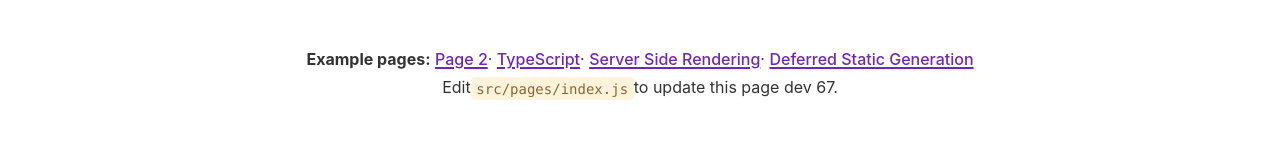
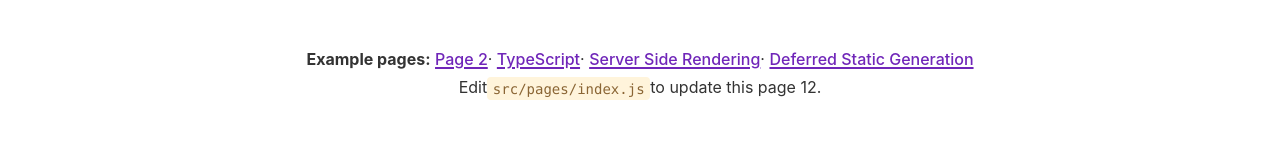
Before and after one commit to Hariharan148/test-proj, a Gatsby site: page / in a window 1280 px wide. Shown: the part 209-360 px from the top of the page. Built offline with nearby package versions, Linux system fonts and the light colour scheme; Gatsby itself is replaced by a stand-in of ours.

Commit message:
Update index.js

```diff
--- a/src/pages/index.js
+++ b/src/pages/index.js
@@ -260,7 +260,7 @@ const IndexPage = () => (
                 Edit
                 <code>src/pages/index.js</code>
 
-                to update this page dev 67.
+                to update this page 12.
 
             </p>
         </div>
```
